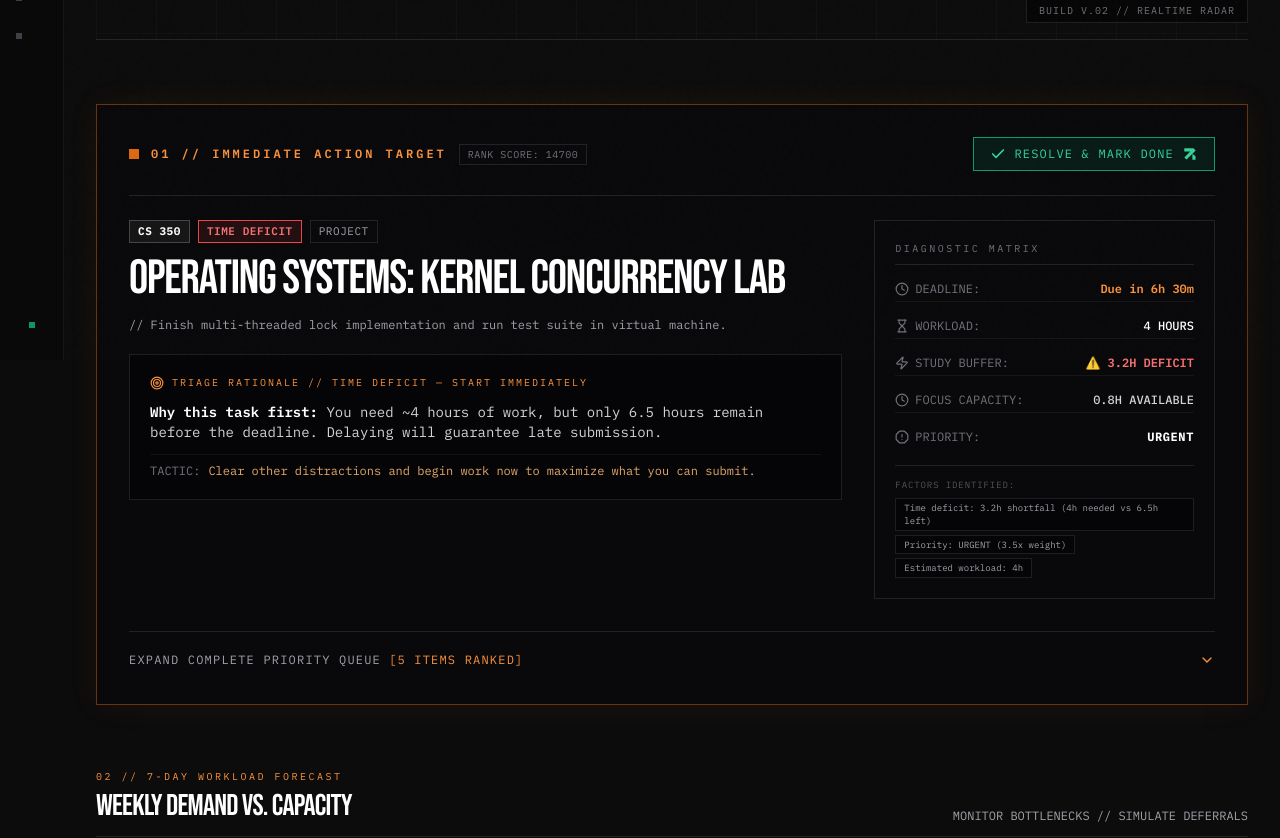
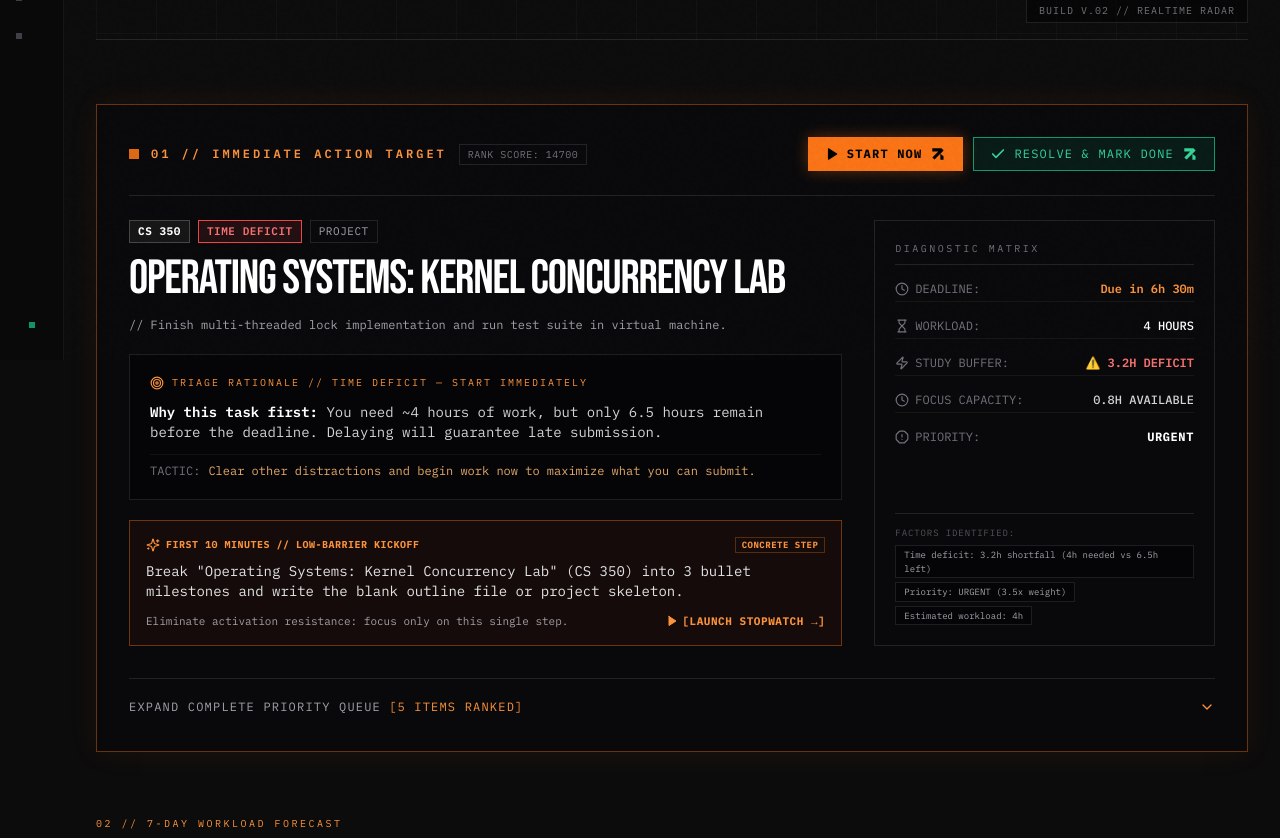
Before and after one commit to abhideephebbar/deadline-rescue, a React (Vite) app: page / in a window 1280 px wide. Shown: the part 440-1278 px from the top of the page. Built offline with nearby package versions, Linux system fonts and the light colour scheme.

Commit message:
Add Start Now low-barrier flow linked to stopwatch

```diff
--- a/src/App.tsx
+++ b/src/App.tsx
@@ -77,6 +77,17 @@ export function App() {
   const handleOpenEditModal = (task: Task) => {
     setEditingTask(task);
     setIsModalOpen(true);
+  };
+
+  const handleStartNow = (task: Task) => {
+    stopwatch.setSelectedTaskId(task.id);
+    if (stopwatch.status === 'idle' || stopwatch.status === 'stopped') {
+      stopwatch.start();
+    }
+    const stopwatchSection = document.getElementById('section-stopwatch');
+    if (stopwatchSection) {
+      stopwatchSection.scrollIntoView({ behavior: 'smooth' });
+    }
   };
 
   const handleModalSubmit = (data: {
@@ -200,6 +211,7 @@ export function App() {
               now={currentTime}
               capacitySettings={capacitySettings}
               remainingEffortMap={remainingEffortMap}
+              onStartNow={handleStartNow}
             />
           </section>
 
--- a/src/components/SmartRecommendationCard.tsx
+++ b/src/components/SmartRecommendationCard.tsx
@@ -7,10 +7,13 @@ import {
   Hourglass,
   Zap,
   AlertOctagon,
-  Target
+  Target,
+  Play,
+  Sparkles
 } from 'lucide-react';
 import { Task, CapacitySettings } from '../types';
 import { getSmartRecommendations } from '../utils/ranking';
+import { getStarterStep } from '../utils/starterSteps';
 import { ScrambleTextOnHover } from './ScrambleText';
 import { BitmapChevron } from './BitmapChevron';
 
@@ -20,6 +23,7 @@ interface SmartRecommendationCardProps {
   now?: Date;
   capacitySettings?: CapacitySettings;
   remainingEffortMap?: Record<string, number>;
+  onStartNow?: (task: Task) => void;
 }
 
 export const SmartRecommendationCard: React.FC<SmartRecommendationCardProps> = ({
@@ -28,6 +32,7 @@ export const SmartRecommendationCard: React.FC<SmartRecommendationCardProps> = (
   now = new Date(),
   capacitySettings,
   remainingEffortMap,
+  onStartNow,
 }) => {
   const [showFullQueue, setShowFullQueue] = useState(false);
   const { topRecommendation, rankedQueue } = getSmartRecommendations(tasks, now, remainingEffortMap, capacitySettings);
@@ -55,6 +60,7 @@ export const SmartRecommendationCard: React.FC<SmartRecommendationCardProps> = (
   }
 
   const { task, headline, explanation, keyFactors, urgency, actionAdvice, score } = topRecommendation;
+  const starterStep = getStarterStep(task.category, task.title, task.course);
 
   return (
     <div id="section-triage" className="relative border border-orange-500/40 bg-zinc-950 p-6 sm:p-8 transition-all shadow-[0_0_30px_rgba(249,115,22,0.07)]">
@@ -70,7 +76,20 @@ export const SmartRecommendationCard: React.FC<SmartRecommendationCardProps> = (
           </span>
         </div>
 
-        {/* Mark Done Direct Action */}
+        {/* Action Buttons: Primary Start Now + Resolve */}
+        <div className="flex flex-wrap items-center gap-2.5">
+          {onStartNow && (
+            <button
+              onClick={() => onStartNow(task)}
+              type="button"
+              className="group inline-flex items-center space-x-2 border border-orange-500 bg-orange-500 text-black hover:bg-orange-400 font-mono text-xs uppercase tracking-widest px-4 py-2 font-bold transition-all shadow-[0_0_15px_rgba(249,115,22,0.35)] cursor-pointer"
+            >
+              <Play className="w-3.5 h-3.5 fill-current stroke-[2]" />
+              <ScrambleTextOnHover text="Start Now" as="span" duration={0.3} />
+              <BitmapChevron className="transition-transform duration-200 group-hover:rotate-45" />
+            </button>
+          )}
+
           <button
             onClick={() => onToggleComplete(task.id)}
             type="button"
@@ -80,6 +99,7 @@ export const SmartRecommendationCard: React.FC<SmartRecommendationCardProps> = (
             <ScrambleTextOnHover text="Resolve & Mark Done" as="span" duration={0.3} />
             <BitmapChevron className="transition-transform duration-200 group-hover:rotate-45" />
           </button>
+        </div>
       </div>
 
       {/* Main Grid: Headline & Analysis */}
@@ -131,6 +151,35 @@ export const SmartRecommendationCard: React.FC<SmartRecommendationCardProps> = (
             <div className="pt-2 border-t border-white/5 font-mono text-xs text-orange-300/90 flex items-center space-x-2">
               <span className="text-zinc-500">TACTIC:</span>
               <span>{actionAdvice}</span>
+            </div>
+          </div>
+
+          {/* Concrete 10-Minute Starter Step */}
+          <div className="border border-orange-500/40 bg-orange-950/20 p-4 space-y-2">
+            <div className="flex items-center justify-between text-orange-400 font-mono text-[10px] uppercase tracking-wider font-bold">
+              <span className="flex items-center gap-1.5">
+                <Sparkles className="w-3.5 h-3.5" />
+                <span>FIRST 10 MINUTES // LOW-BARRIER KICKOFF</span>
+              </span>
+              <span className="px-1.5 py-0.2 border border-orange-500/30 text-[9px]">
+                CONCRETE STEP
+              </span>
+            </div>
+            <p className="font-mono text-xs sm:text-sm text-zinc-200 leading-relaxed">
+              {starterStep}
+            </p>
+            <div className="pt-1 flex flex-col sm:flex-row sm:items-center justify-between text-[11px] font-mono text-zinc-400 gap-2">
+              <span>Eliminate activation resistance: focus only on this single step.</span>
+              {onStartNow && (
+                <button
+                  onClick={() => onStartNow(task)}
+                  type="button"
+                  className="inline-flex items-center gap-1 text-orange-400 hover:text-orange-300 font-bold uppercase tracking-wider text-[11px] cursor-pointer"
+                >
+                  <Play className="w-3 h-3 fill-current" />
+                  <span>[Launch Stopwatch &rarr;]</span>
+                </button>
+              )}
             </div>
           </div>
         </div>
--- /dev/null
+++ b/src/utils/starterSteps.ts
@@ -0,0 +1,31 @@
+import { TaskCategory } from '../types';
+
+/**
+ * Concrete, low-barrier 10-minute starter step templates by category.
+ * Designed to eliminate activation energy and procrastination by focusing
+ * strictly on the immediate initial milestone.
+ */
+export const STARTER_TEMPLATES: Record<TaskCategory, (title: string, course: string) => string> = {
+  assignment: (title, course) =>
+    `Open the prompt for "${title}" (${course}) and write down the 3 core questions or requirements on scratch paper.`,
+  lab: (title, course) =>
+    `Open your IDE / terminal for "${title}" (${course}), pull the starter code, and verify that the base environment or test suite compiles.`,
+  project: (title, course) =>
+    `Break "${title}" (${course}) into 3 bullet milestones and write the blank outline file or project skeleton.`,
+  exam: (title, course) =>
+    `Scan the exam topics for "${title}" (${course}) and write down the top 3 formulas or concepts you feel least confident about.`,
+  reading: (title, course) =>
+    `Open "${title}" (${course}), skim the main section headings, bold terms, and chapter summary questions before reading page one.`,
+  quiz: (title, course) =>
+    `Pull up lecture notes for "${title}" (${course}) and spend 10 minutes highlighting key definitions.`,
+  other: (title, course) =>
+    `Open your workspace for "${title}" (${course}), close distracting browser tabs, and write your first 2 sentences or initial bullet point.`,
+};
+
+/**
+ * Generates a concrete first step of about 10 minutes based on task category, title, and course.
+ */
+export function getStarterStep(category: TaskCategory, title: string = 'this task', course: string = 'Coursework'): string {
+  const templateFn = STARTER_TEMPLATES[category] || STARTER_TEMPLATES.assignment;
+  return templateFn(title, course);
+}
```
Also changed, not shown: 2 other files (tests, documents, lock files or other folders). Lines whose indentation alone changed are shown as unchanged.
